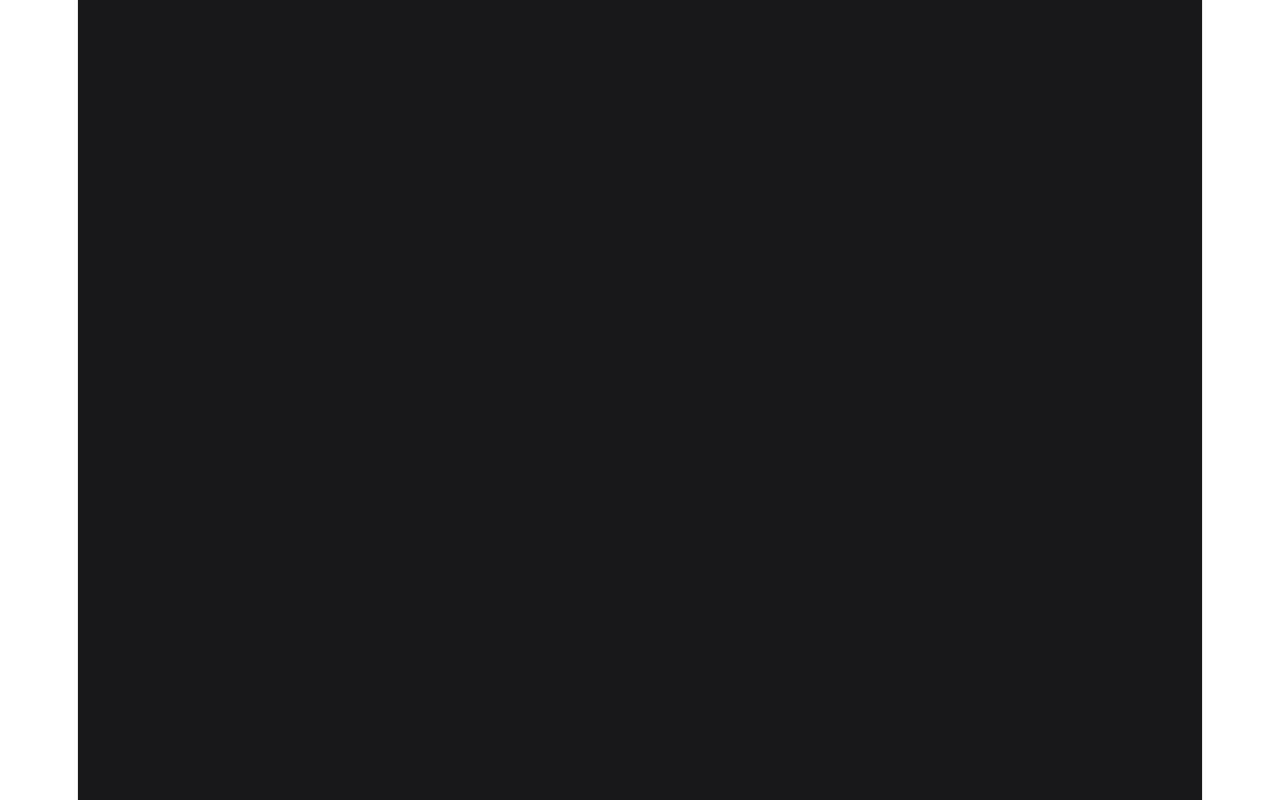
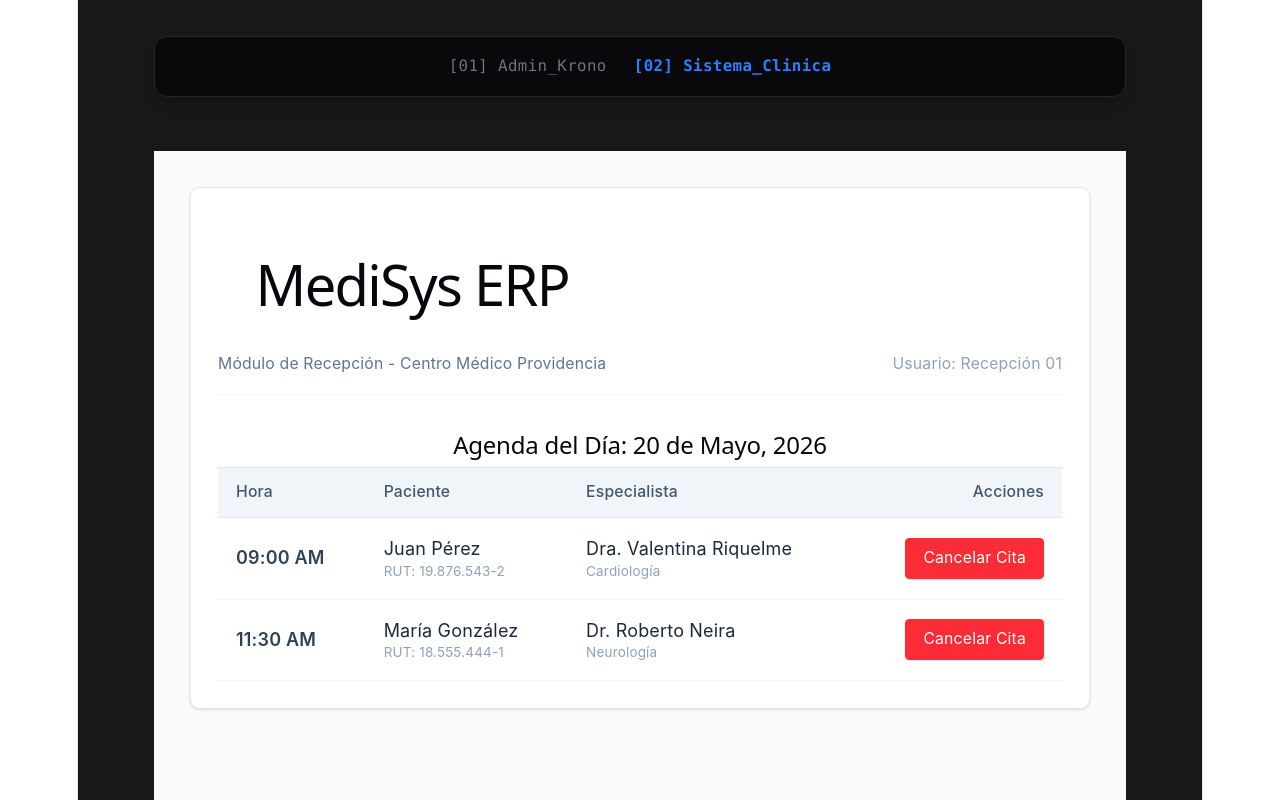
Before and after one commit to KevinHR2209/Krono, a React app in the folder frontend/: page /clinica in a window 1280 px wide. Before the commit this address had no page. Shown: the top 800 px of the page. Built offline with nearby package versions, Linux system fonts and the light colour scheme; the HTML template or start-up script is replaced by a standard one.

Commit message:
dashboard clinica, adaptador, ruta

```diff
--- a/frontend/src/App.jsx
+++ b/frontend/src/App.jsx
@@ -1,30 +1,51 @@
-import { BrowserRouter, Routes, Route } from 'react-router-dom';
+
+import { BrowserRouter, Routes, Route, Link, useLocation } from 'react-router-dom';
 import Simulator from './components/Simulator';
-import ConfirmationView from './components/ConfirmationView'; // Ajusta la ruta si lo guardaste en otra carpeta
+import ConfirmationView from './components/ConfirmationView';
+import ClinicDashboard from './components/ClinicDashboard';
+
+function NavigationMenu() {
+  const location = useLocation();
+  if (location.pathname === '/confirmar') return null;
+
+  return (
+      <nav className="flex gap-6 p-4 mt-8 mb-8 bg-zinc-950 rounded-xl border border-zinc-800 text-sm font-mono tracking-wide justify-center shadow-lg">
+        <Link
+            to="/"
+            className={`hover:text-emerald-400 transition-colors ${location.pathname === '/' ? 'text-emerald-500 font-bold' : 'text-zinc-500'}`}
+        >
+          [01] Admin_Krono
+        </Link>
+        <Link
+            to="/clinica"
+            className={`hover:text-blue-400 transition-colors ${location.pathname === '/clinica' ? 'text-blue-500 font-bold' : 'text-zinc-500'}`}
+        >
+          [02] Sistema_Clinica
+        </Link>
+      </nav>
+  );
+}
 
 export default function App() {
   return (
       <BrowserRouter>
-      {/* El contenedor principal con el fondo oscuro que definimos */}
         <div className="min-h-screen bg-zinc-900 flex justify-center items-start">
-        <div className="w-full max-w-3xl px-4">
-
+          <div className="w-full max-w-4xl px-4">
+            <NavigationMenu />
             <Routes>
-            {/* Ruta Principal: Panel Administrativo / QA */}
               <Route path="/" element={
-              <div className="py-12">
+                <div className="py-4">
                   <header className="mb-8 border-b border-zinc-800 pb-4">
-                  <h1 className="text-3xl font-bold text-zinc-100 tracking-tight">Krono <span className="text-emerald-500 text-sm font-mono align-top ml-1">ADMIN</span></h1>
+                    <h1 className="text-3xl font-bold text-zinc-100 tracking-tight">
+                      Krono <span className="text-emerald-500 text-sm font-mono align-top ml-1">ADMIN</span>
+                    </h1>
                   </header>
                   <Simulator />
                 </div>
               } />
-
-            {/* Ruta del Paciente: Vista de Confirmación desde WhatsApp */}
+              <Route path="/clinica" element={<div className="py-4"><ClinicDashboard /></div>} />
               <Route path="/confirmar" element={<ConfirmationView />} />
-
             </Routes>
-
           </div>
         </div>
       </BrowserRouter>
--- /dev/null
+++ b/frontend/src/components/ClinicDashboard.jsx
@@ -0,0 +1,133 @@
+
+import { useState } from 'react';
+import { transformarDatosClinicaAKrono } from '../utils/kronoAdapter';
+
+const citasDelDia = [
+    {
+        id_reserva: "RES-9988",
+        fecha_hora_bloque: "2026-05-20T09:00:00",
+        rut_medico: "12.345.678-9",
+        nombre_medico: "Dra. Valentina Riquelme",
+        area_medica: "Cardiología",
+        sucursal: "Centro Médico Providencia",
+        rut_paciente_cancela: "19.876.543-2",
+        nombre_paciente_cancela: "Juan Pérez",
+        pacientes_espera: [
+            { rut: "15.111.222-3", nombre: "Ana Soto", telefono: "+56911111111", porcentaje_asistencia: 95, dias_en_espera: 12, nivel_gravedad: 4 },
+            { rut: "16.222.333-4", nombre: "Luis Silva", telefono: "+56922222222", porcentaje_asistencia: 80, dias_en_espera: 20, nivel_gravedad: 3 }
+        ]
+    },
+    {
+        id_reserva: "RES-1024",
+        fecha_hora_bloque: "2026-05-20T11:30:00",
+        rut_medico: "10.987.654-3",
+        nombre_medico: "Dr. Roberto Neira",
+        area_medica: "Neurología",
+        sucursal: "Centro Médico Providencia",
+        rut_paciente_cancela: "18.555.444-1",
+        nombre_paciente_cancela: "María González",
+        pacientes_espera: [
+            { rut: "17.444.555-6", nombre: "Carlos Pinto", telefono: "+56933333333", porcentaje_asistencia: 100, dias_en_espera: 5, nivel_gravedad: 2 },
+            { rut: "14.333.222-1", nombre: "Sofía Castro", telefono: "+56944444444", porcentaje_asistencia: 60, dias_en_espera: 30, nivel_gravedad: 4 }
+        ]
+    }
+];
+
+export default function ClinicDashboard() {
+    const [loadingId, setLoadingId] = useState(null);
+    const [statusMsg, setStatusMsg] = useState(null);
+
+    const handleCancelar = async (citaLegacy) => {
+        setLoadingId(citaLegacy.id_reserva);
+        setStatusMsg(null);
+
+        const payloadParaKrono = transformarDatosClinicaAKrono(citaLegacy);
+
+        try {
+            const res = await fetch('http://localhost:3000/api/v1/webhook/cancellation', {
+                method: 'POST',
+                headers: {
+                    'Content-Type': 'application/json',
+                    'x-api-key': 'super-secret-api-key'
+                },
+                body: JSON.stringify(payloadParaKrono)
+            });
+
+            if (res.ok) {
+                setStatusMsg({ type: 'success', text: `Cancelación procesada. Krono está reasignando el cupo de las ${payloadParaKrono.cancellation.slot.start_time}...` });
+            } else {
+                setStatusMsg({ type: 'error', text: 'Error al contactar con el integrador Krono.' });
+            }
+        } catch (error) {
+            setStatusMsg({ type: 'error', text: 'Fallo de conexión. ¿El microservicio Core está levantado?' });
+        } finally {
+            setLoadingId(null);
+        }
+    };
+
+    return (
+        <div className="min-h-screen bg-slate-50 p-8 font-sans">
+            <div className="max-w-5xl mx-auto bg-white border border-slate-200 rounded-lg shadow-sm p-6">
+                <header className="mb-8 border-b border-slate-100 pb-4 flex justify-between items-end">
+                    <div>
+                        <h1 className="text-2xl font-bold text-slate-800">MediSys ERP</h1>
+                        <p className="text-sm text-slate-500">Módulo de Recepción - Centro Médico Providencia</p>
+                    </div>
+                    <div className="text-right text-sm text-slate-400">Usuario: Recepción 01</div>
+                </header>
+
+                {statusMsg && (
+                    <div className={`mb-6 p-4 rounded-md text-sm ${statusMsg.type === 'success' ? 'bg-blue-50 text-blue-800 border border-blue-200' : 'bg-red-50 text-red-800 border border-red-200'}`}>
+                        {statusMsg.text}
+                    </div>
+                )}
+
+                <h2 className="text-lg font-semibold text-slate-700 mb-4">Agenda del Día: 20 de Mayo, 2026</h2>
+
+                <div className="overflow-x-auto">
+                    <table className="w-full text-left border-collapse">
+                        <thead>
+                        <tr className="bg-slate-100 text-slate-600 text-sm border-y border-slate-200">
+                            <th className="py-3 px-4 font-medium">Hora</th>
+                            <th className="py-3 px-4 font-medium">Paciente</th>
+                            <th className="py-3 px-4 font-medium">Especialista</th>
+                            <th className="py-3 px-4 font-medium text-right">Acciones</th>
+                        </tr>
+                        </thead>
+                        <tbody>
+                        {citasDelDia.map((cita) => {
+                            const hora = new Date(cita.fecha_hora_bloque).toLocaleTimeString([], {hour: '2-digit', minute:'2-digit'});
+                            const isLoading = loadingId === cita.id_reserva;
+
+                            return (
+                                <tr key={cita.id_reserva} className="border-b border-slate-100 hover:bg-slate-50 transition-colors">
+                                    <td className="py-4 px-4 font-semibold text-slate-700">{hora}</td>
+                                    <td className="py-4 px-4">
+                                        <div className="text-slate-800">{cita.nombre_paciente_cancela}</div>
+                                        <div className="text-xs text-slate-400">RUT: {cita.rut_paciente_cancela}</div>
+                                    </td>
+                                    <td className="py-4 px-4">
+                                        <div className="text-slate-800">{cita.nombre_medico}</div>
+                                        <div className="text-xs text-slate-400">{cita.area_medica}</div>
+                                    </td>
+                                    <td className="py-4 px-4 text-right">
+                                        <button
+                                            onClick={() => handleCancelar(cita)}
+                                            disabled={isLoading}
+                                            className={`px-4 py-2 text-sm rounded transition-colors ${
+                                                isLoading ? 'bg-slate-200 text-slate-400 cursor-not-allowed' : 'bg-red-500 text-white hover:bg-red-600 shadow-sm'
+                                            }`}
+                                        >
+                                            {isLoading ? 'Procesando...' : 'Cancelar Cita'}
+                                        </button>
+                                    </td>
+                                </tr>
+                            );
+                        })}
+                        </tbody>
+                    </table>
+                </div>
+            </div>
+        </div>
+    );
+}
--- /dev/null
+++ b/frontend/src/utils/kronoAdapter.js
@@ -0,0 +1,46 @@
+
+
+export function transformarDatosClinicaAKrono(datosClinica) {
+    const fechaObjeto = new Date(datosClinica.fecha_hora_bloque);
+    const fecha = fechaObjeto.toISOString().split('T')[0];
+
+    const horas = String(fechaObjeto.getHours()).padStart(2, '0');
+    const minutos = String(fechaObjeto.getMinutes()).padStart(2, '0');
+    const horaInicio = `${horas}:${minutos}`;
+
+    fechaObjeto.setMinutes(fechaObjeto.getMinutes() + 30);
+    const horasFin = String(fechaObjeto.getHours()).padStart(2, '0');
+    const minutosFin = String(fechaObjeto.getMinutes()).padStart(2, '0');
+    const horaFin = `${horasFin}:${minutosFin}`;
+
+    const listaEsperaKrono = datosClinica.pacientes_espera.map(paciente => ({
+        patient_id: paciente.rut,
+        display_name: paciente.nombre,
+        phone: paciente.telefono,
+        attendance_history: paciente.porcentaje_asistencia / 100,
+        waiting_days: paciente.dias_en_espera,
+        urgency_level: paciente.nivel_gravedad
+    }));
+
+    return {
+        event_type: 'appointment_cancelled',
+        source_system_id: 'CLINICA-DEMO-WEB',
+        cancellation: {
+            appointment_id: datosClinica.id_reserva,
+            cancelled_at: new Date().toISOString(),
+            slot: {
+                date: fecha,
+                start_time: horaInicio,
+                end_time: horaFin,
+                doctor_name: datosClinica.nombre_medico,
+                specialty: datosClinica.area_medica,
+                location: datosClinica.sucursal
+            },
+            cancelled_patient: {
+                patient_id: datosClinica.rut_paciente_cancela,
+                display_name: datosClinica.nombre_paciente_cancela
+            }
+        },
+        waitlist: listaEsperaKrono
+    };
+}
```
Lines whose indentation alone changed are shown as unchanged.
